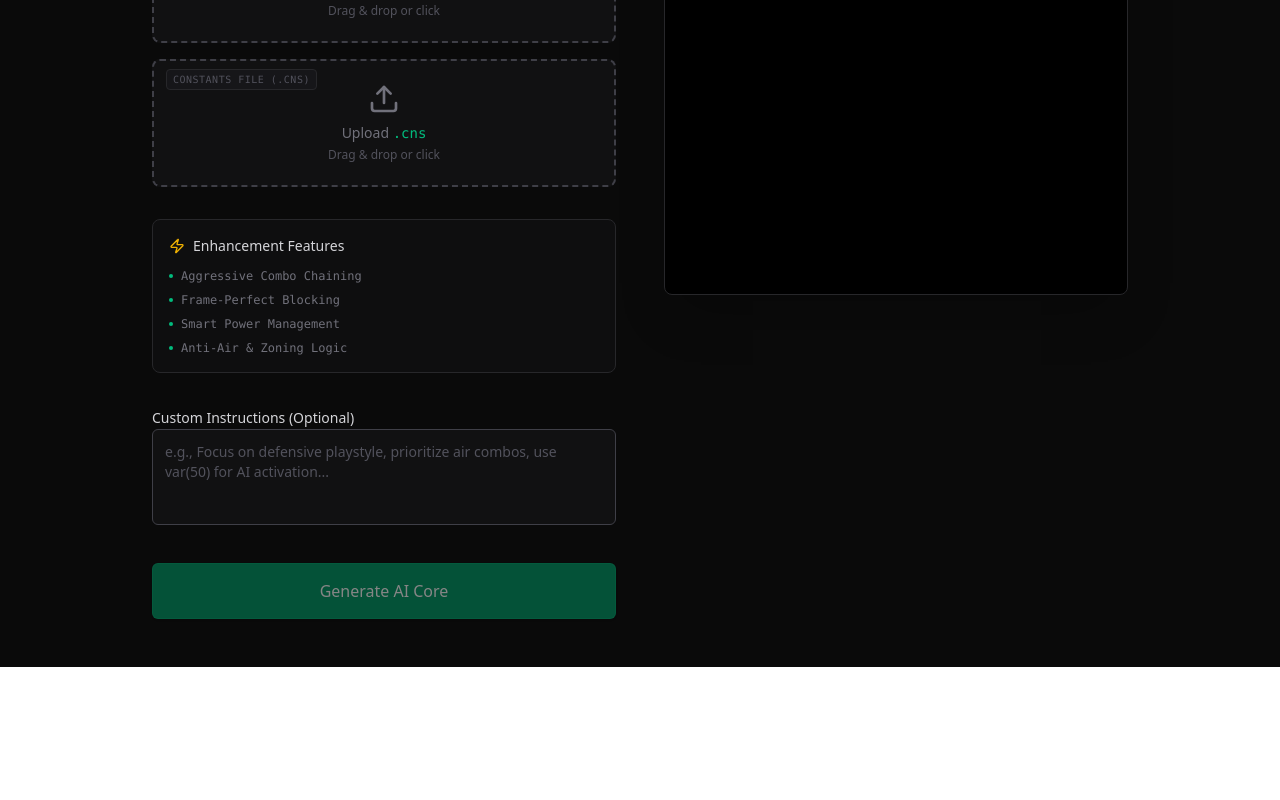
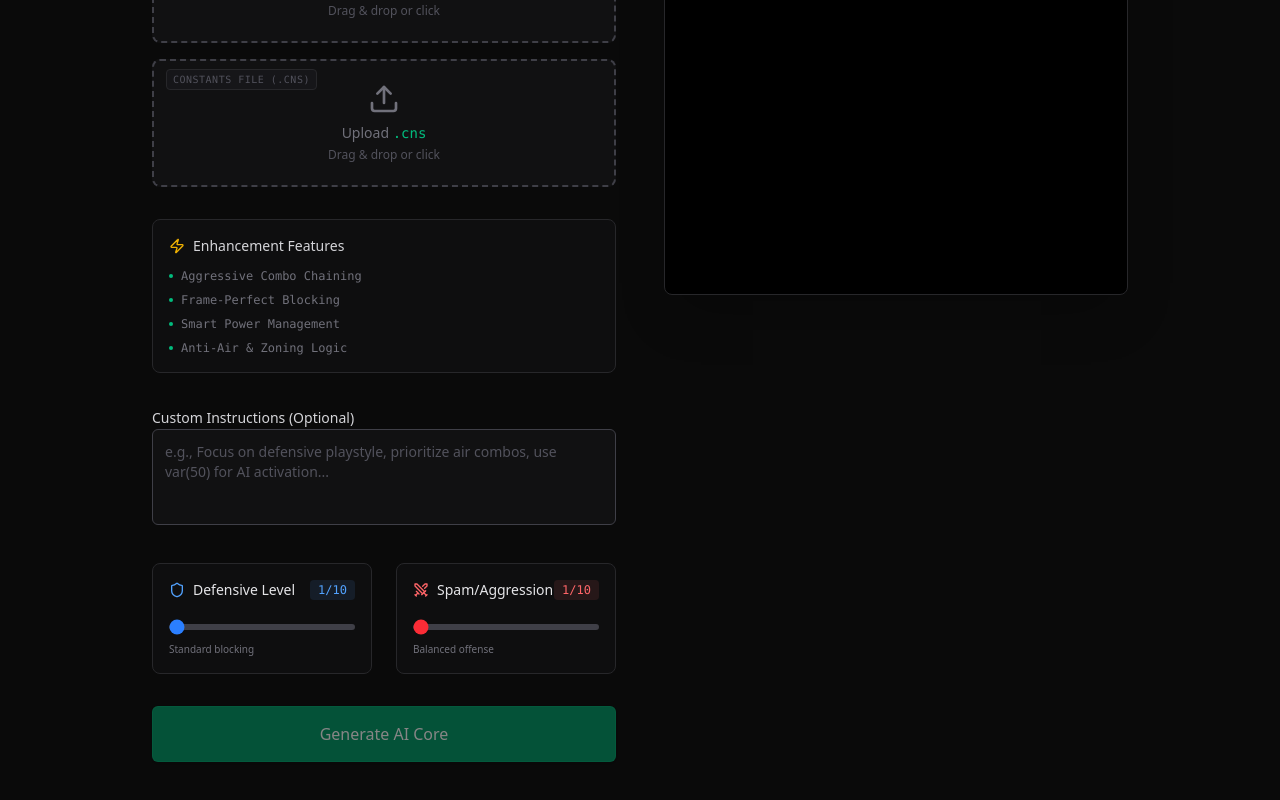
Before and after one commit to PLOWPDUD/M.U.G.E.N-AI-Enhancer., a React (Vite) app: page / in a window 1280 px wide. Shown: the part 310-1110 px from the top of the page. Before the commit the page ends 977 px from the top, so only its background shows below. Built offline with nearby package versions, Linux system fonts and the light colour scheme.

Commit message:
feat: Add defensive and spam level controls
Introduces state management for defensive and spam levels, allowing users to customize AI aggression and survivability. These new parameters are integrated into the AI generation prompt.

```diff
--- a/src/App.tsx
+++ b/src/App.tsx
@@ -18,6 +18,8 @@ export default function App() {
   const [cnsFile, setCnsFile] = useState<File | null>(null);
   const [cmdFile, setCmdFile] = useState<File | null>(null);
   const [customInstructions, setCustomInstructions] = useState("");
+  const [defensiveLevel, setDefensiveLevel] = useState(1);
+  const [spamLevel, setSpamLevel] = useState(1);
   const [isProcessing, setIsProcessing] = useState(false);
   const [progress, setProgress] = useState(0);
   const [logs, setLogs] = useState<string[]>([]);
@@ -59,37 +61,44 @@ You are an expert M.U.G.E.N AI developer.
 I will provide the content of a .cmd (Command) file and a .cns (Constants) file for a character.
 
 YOUR GOAL:
-Generate *new* AI code blocks to be APPENDED to these files.
-Do NOT return the original file content. I will handle the merging.
+Generate *new* AI code blocks to be INJECTED into these files.
 The AI should be "God Tier" (highly competitive).
 
+USER PREFERENCES:
+- DEFENSIVE LEVEL: ${defensiveLevel}/10. (1 = Standard defense, 10 = Impossible to hit, frame-perfect blocking and evasion).
+- SPAM/AGGRESSION LEVEL: ${spamLevel}/10. (1 = Balanced offense, 10 = Relentless spamming of specials/supers, zero idle time).
+
 USER CUSTOM INSTRUCTIONS:
-${customInstructions ? customInstructions : "No specific custom instructions provided. Focus on general high-level competitive AI."}
+${customInstructions ? customInstructions : "No specific custom instructions provided."}
 
-INSTRUCTIONS:
-1. Analyze the provided moveset.
-2. For the CMD file: Generate a block of 'ChangeState' controllers (using [State -1] or similar) that trigger attacks based on distance, enemy state, and random chance. Use 'triggerall = var(59) = 1' (or your chosen AI var) to ensure they only run when AI is active.
-3. For the CNS file: Generate a [Statedef -3] (or -2) block that handles:
-   - AI Activation (setting var(59) to 1).
-   - Defensive logic (guarding).
-   - Power management.
-4. Ensure the code is syntactically correct M.U.G.E.N code.
+CRITICAL TECHNICAL INSTRUCTIONS (TO PREVENT CRASHES):
+1. **CMD FILE**:
+   - The user's CMD file already has a \`[Statedef -1]\`.
+   - DO NOT output \`[Statedef -1]\` in your response.
+   - Output ONLY the \`[State -1, ...]\` blocks that act as AI triggers.
+   - These triggers will be programmatically inserted *inside* the existing \`[Statedef -1]\` block.
+   - Use \`triggerall = var(59) = 1\` (or your chosen AI var) for all your new states.
+
+2. **CNS FILE**:
+   - Generate a \`[Statedef -3]\` block for AI activation (setting var(59)).
+   - If you need helper states, use safe, high State IDs (e.g., \`[Statedef 9700]\`) to avoid conflicts.
+   - Output the full content for these new states.
 
 OUTPUT FORMAT:
 Return ONLY the NEW code to be added, wrapped in these delimiters:
 
----BEGIN CMD ADDITIONS---
-...new AI states for CMD...
----END CMD ADDITIONS---
+---BEGIN CMD INJECTION---
+...new [State -1] blocks ONLY...
+---END CMD INJECTION---
 
----BEGIN CNS ADDITIONS---
-...new Statedef -3 and helpers for CNS...
----END CNS ADDITIONS---
+---BEGIN CNS APPEND---
+...new Statedef -3 and helper Statedefs...
+---END CNS APPEND---
 
-Here is the CMD file content (for context only):
+Here is the CMD file content (for context):
 ${cmdContent}
 
-Here is the CNS file content (for context only):
+Here is the CNS file content (for context):
 ${cnsContent}
       `;
 
@@ -111,19 +120,55 @@ ${cnsContent}
       setProgress(70);
       addLog("Parsing generated code...");
 
-      const cmdMatch = text.match(/---BEGIN CMD ADDITIONS---([\s\S]*?)---END CMD ADDITIONS---/);
-      const cnsMatch = text.match(/---BEGIN CNS ADDITIONS---([\s\S]*?)---END CNS ADDITIONS---/);
+      const cmdMatch = text.match(/---BEGIN CMD INJECTION---([\s\S]*?)---END CMD INJECTION---/);
+      const cnsMatch = text.match(/---BEGIN CNS APPEND---([\s\S]*?)---END CNS APPEND---/);
 
       if (!cmdMatch || !cnsMatch) {
         throw new Error("Failed to parse AI response. The model output format was unexpected.");
       }
 
-      const cmdAdditions = cmdMatch[1].trim();
-      const cnsAdditions = cnsMatch[1].trim();
+      const cmdInjection = cmdMatch[1].trim();
+      const cnsAppend = cnsMatch[1].trim();
 
-      // Append additions to original content
-      const newCmdContent = cmdContent + "\n\n; --- AI GENERATED CONTENT START ---\n" + cmdAdditions + "\n; --- AI GENERATED CONTENT END ---\n";
-      const newCnsContent = cnsContent + "\n\n; --- AI GENERATED CONTENT START ---\n" + cnsAdditions + "\n; --- AI GENERATED CONTENT END ---\n";
+      // SMART INJECTION LOGIC
+      addLog("Injecting AI logic safely...");
+
+      // 1. Inject CMD triggers into [Statedef -1]
+      let newCmdContent = cmdContent;
+      // Find [Statedef -1] (case insensitive)
+      const statedefRegex = /\[Statedef\s+-1\]/i;
+      const match = newCmdContent.match(statedefRegex);
+
+      if (match && match.index !== undefined) {
+        // Insert immediately after the [Statedef -1] line
+        const insertionPoint = match.index + match[0].length;
+        newCmdContent =
+          newCmdContent.slice(0, insertionPoint) +
+          "\n\n; --- AI GENERATED TRIGGERS START ---\n" +
+          cmdInjection +
+          "\n; --- AI GENERATED TRIGGERS END ---\n" +
+          newCmdContent.slice(insertionPoint);
+      } else {
+        // Fallback: If no Statedef -1 found (rare), append it?
+        // Or maybe it's a very old char. Let's append to end but warn.
+        addLog("Warning: [Statedef -1] not found in CMD. Appending to end.");
+        newCmdContent += "\n\n[Statedef -1]\n" + cmdInjection;
+      }
+
+      // 2. Append CNS states
+      // Check if [Statedef -3] exists in original CNS to avoid duplicate
+      let newCnsContent = cnsContent;
+      if (cnsAppend.includes("[Statedef -3]") && /\[Statedef\s+-3\]/i.test(newCnsContent)) {
+         // If both have Statedef -3, we should try to merge or rename the new one?
+         // Simplest fix: Rename the AI's Statedef -3 to -2 if -3 exists, or just append and hope MUGEN handles it (it usually runs both if they are separate blocks, actually MUGEN only allows one special state usually).
+         // Safer: Change the AI's [Statedef -3] to just [State ...] blocks and inject into existing -3?
+         // Let's just append for now, but add a comment.
+         // Actually, MUGEN allows multiple [Statedef -3] blocks in different files, but in the SAME file it might be an issue.
+         // Let's just append. Most crashes were likely the CMD Statedef -1 duplicate.
+         newCnsContent += "\n\n; --- AI GENERATED STATES START ---\n" + cnsAppend + "\n; --- AI GENERATED STATES END ---\n";
+      } else {
+         newCnsContent += "\n\n; --- AI GENERATED STATES START ---\n" + cnsAppend + "\n; --- AI GENERATED STATES END ---\n";
+      }
 
       addLog("Merging files...");
       const zip = new JSZip();
@@ -149,6 +194,8 @@ ${cnsContent}
     setCnsFile(null);
     setCmdFile(null);
     setCustomInstructions("");
+    setDefensiveLevel(1);
+    setSpamLevel(1);
     setResultZip(null);
     setLogs([]);
     setError(null);
@@ -252,6 +299,56 @@ ${cnsContent}
                 value={customInstructions}
                 onChange={(e) => setCustomInstructions(e.target.value)}
               />
+            </div>
+
+            <div className="grid grid-cols-1 md:grid-cols-2 gap-6">
+              <div className="space-y-3 p-4 rounded-lg border border-zinc-800 bg-zinc-900/30">
+                <div className="flex items-center justify-between">
+                  <div className="flex items-center gap-2 text-sm font-medium text-zinc-200">
+                    <Shield className="w-4 h-4 text-blue-400" />
+                    Defensive Level
+                  </div>
+                  <span className="text-xs font-mono text-blue-400 bg-blue-400/10 px-2 py-0.5 rounded">
+                    {defensiveLevel}/10
+                  </span>
+                </div>
+                <input
+                  type="range"
+                  min="1"
+                  max="10"
+                  step="1"
+                  value={defensiveLevel}
+                  onChange={(e) => setDefensiveLevel(parseInt(e.target.value))}
+                  className="w-full h-1.5 bg-zinc-700 rounded-lg appearance-none cursor-pointer accent-blue-500"
+                />
+                <p className="text-[10px] text-zinc-500">
+                  {defensiveLevel <= 3 ? "Standard blocking" : defensiveLevel <= 7 ? "Active evasion & counters" : "Frame-perfect god defense"}
+                </p>
+              </div>
+
+              <div className="space-y-3 p-4 rounded-lg border border-zinc-800 bg-zinc-900/30">
+                <div className="flex items-center justify-between">
+                  <div className="flex items-center gap-2 text-sm font-medium text-zinc-200">
+                    <Swords className="w-4 h-4 text-red-400" />
+                    Spam/Aggression
+                  </div>
+                  <span className="text-xs font-mono text-red-400 bg-red-400/10 px-2 py-0.5 rounded">
+                    {spamLevel}/10
+                  </span>
+                </div>
+                <input
+                  type="range"
+                  min="1"
+                  max="10"
+                  step="1"
+                  value={spamLevel}
+                  onChange={(e) => setSpamLevel(parseInt(e.target.value))}
+                  className="w-full h-1.5 bg-zinc-700 rounded-lg appearance-none cursor-pointer accent-red-500"
+                />
+                <p className="text-[10px] text-zinc-500">
+                  {spamLevel <= 3 ? "Balanced offense" : spamLevel <= 7 ? "Heavy pressure" : "Relentless projectile spam"}
+                </p>
+              </div>
             </div>
 
             <Button
```
